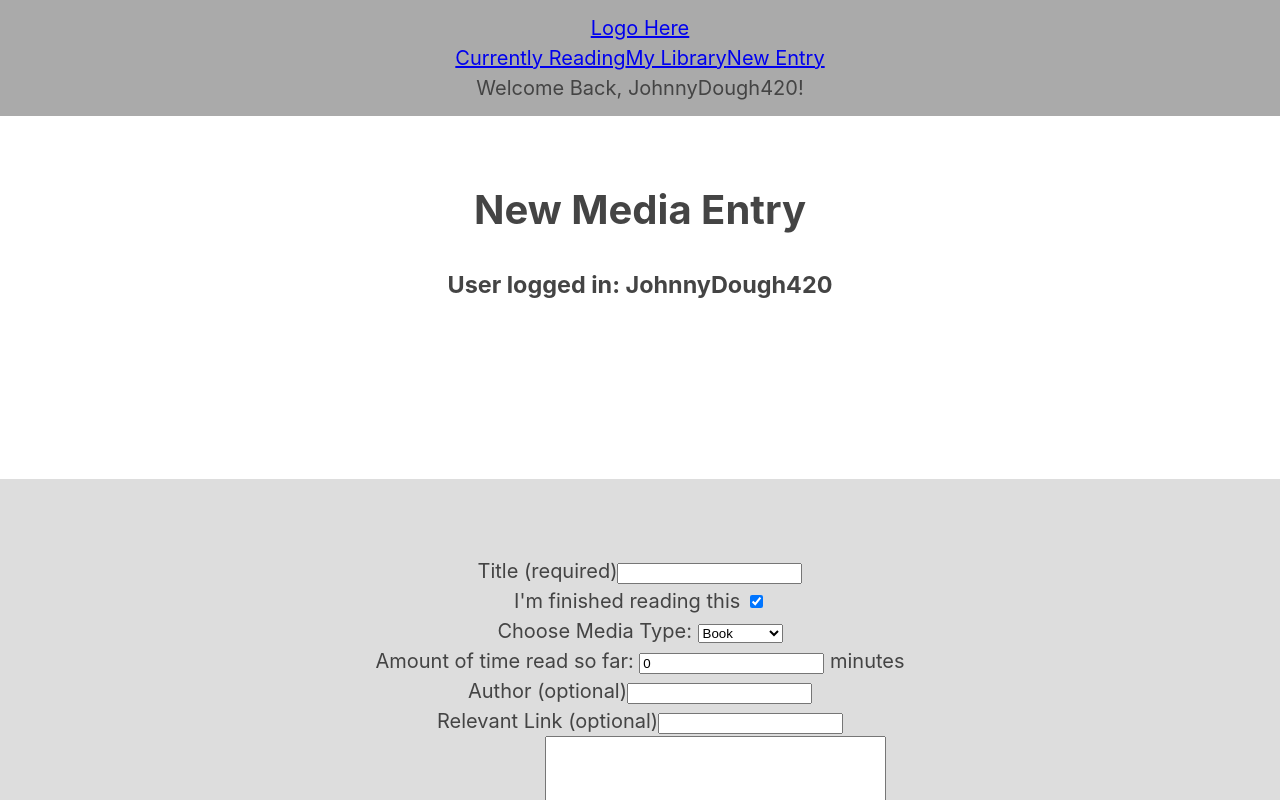
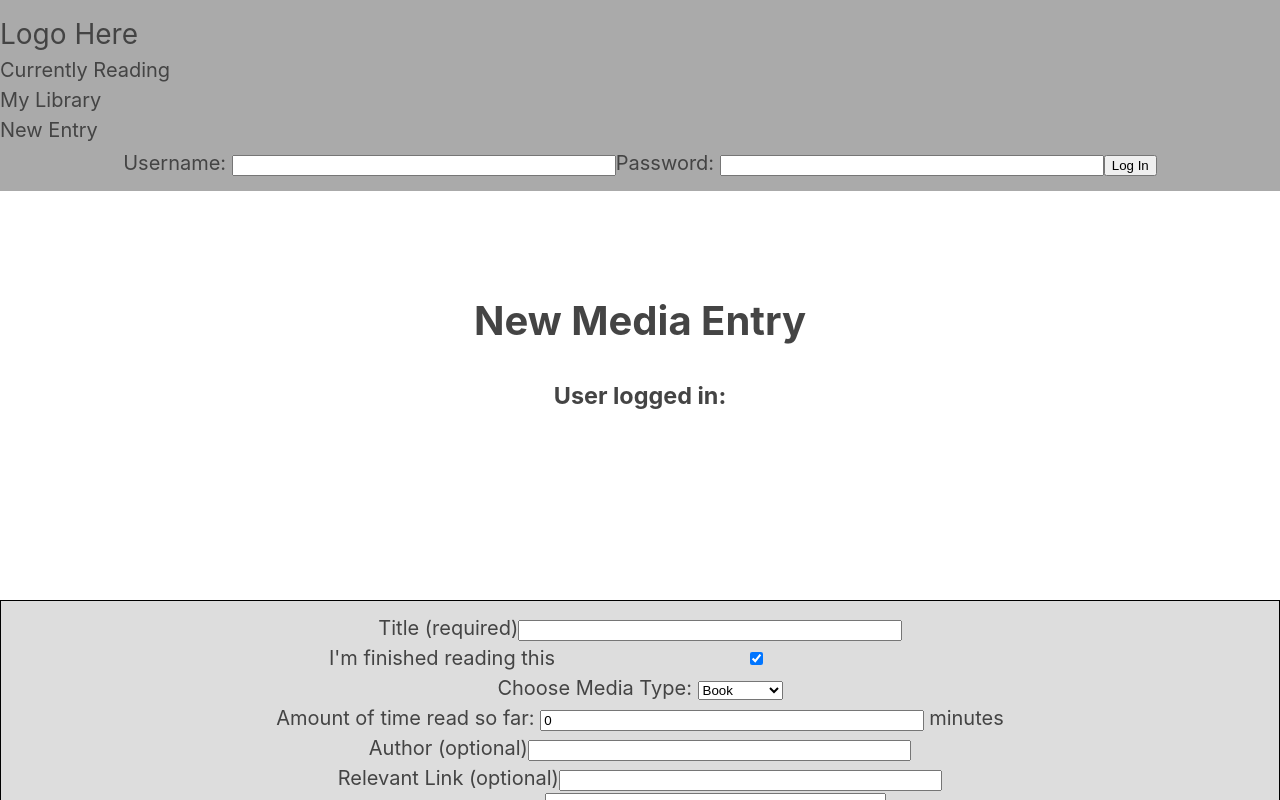
Before and after one commit to BladeBoles/LL-client, a React (Create React App) app: page /new-entry in a window 1280 px wide. Shown: the top 800 px of the page. Built offline with nearby package versions, Linux system fonts and the light colour scheme.

Commit message:
Trying to work on context updating based on database response, but so far no luck.  I think I need to reread both checkpoints on context.  Enough for tonight.

```diff
--- a/src/App/App.js
+++ b/src/App/App.js
@@ -6,17 +6,34 @@ import Landing from '../Landing/Landing';
 import MyLibrary from '../MyLibrary/MyLibrary';
 import Navbar from '../Navbar/Navbar';
 import NewEntry from '../NewEntry/NewEntry';
-
+import UserContext from '../context/UserContext';
 
 
 
 class App extends Component {
+  static contextType = UserContext;
 
+  state ={
+    user_login: this.context.user_login
+  }
+
+  handleSetLogin = (user_login) => {
+    this.setState({
+      user_login
+    })
+  }
 
   render() {
+
+    const contextLogin = {
+      user_login: this.state.user_login
+    }
+
     return (
+
     <>
-      <Navbar />
+    <UserContext.Provider value={{ contextLogin }}>
+      <Navbar onSetLogin={this.handleSetLogin} />
 
       <Switch>
 
@@ -29,6 +46,7 @@ class App extends Component {
         <Route exact path="/" component={Landing} />
 
       </Switch>
+      </UserContext.Provider>
     </>
   );
   }
--- a/src/CurrentlyReading/CurrentlyReading.css
+++ b/src/CurrentlyReading/CurrentlyReading.css
@@ -12,7 +12,7 @@ body {
 }
 
 main {
-  margin-top: 100px;
+  margin-top: 200px;
 }
 
 input {
--- a/src/CurrentlyReading/CurrentlyReading.js
+++ b/src/CurrentlyReading/CurrentlyReading.js
@@ -2,6 +2,7 @@ import React, { Component } from 'react'
 import { Route, Link } from 'react-router-dom'
 import CurrentlyItem from './CurrentlyItem'
 import UserContext from '../context/UserContext'
+import './CurrentlyReading.css'
 export default class CurrentlyReading extends Component {
   static contextType = UserContext;
 
--- a/src/MyLibrary/MyLibrary.css
+++ b/src/MyLibrary/MyLibrary.css
@@ -43,6 +43,7 @@ p {
   margin-right: 10px;
 }
 header {
+  margin-top: 200px;
   padding-top: 5%;
   margin-bottom: 10px;
 }
--- a/src/MyLibrary/MyLibrary.js
+++ b/src/MyLibrary/MyLibrary.js
@@ -2,6 +2,7 @@ import React, { Component } from 'react'
 import { Route, Link } from 'react-router-dom'
 import LibraryItem from './LibraryItem'
 import UserContext from '../context/UserContext'
+import './MyLibrary.css'
 
 export default class MyLibrary extends Component {
   static contextType = UserContext;
--- a/src/Navbar/Navbar.js
+++ b/src/Navbar/Navbar.js
@@ -2,13 +2,48 @@
 import React, { Component } from 'react'
 import { Link } from 'react-router-dom'
 import UserContext from '../context/UserContext'
+import './Navbar.css'
 
 export default class Navbar extends Component {
-  static contextType = UserContext;
+
+
+  constructor(props) {
+    super(props);
+
+    this.state = {
+      user_login: '',
+      user_password:''
+    }
+  }
+
+  handleEvent = (event) => {
+    const target = event.target;
+    const name = target.name;
+    const value = target.value;
+
+    this.setState({
+      [name]: value
+    })
+  }
+
+  handleSubmit = (event) => {
+    event.preventDefault();
+
+    fetch('http://localhost:8000/api/login')
+      .then(res => res.json())
+      .then((response) => {
+        this.setState({ response },
+          this.props.handleSubmitLogin(this.state.user_login));
+        console.log('Login API response: ', response)
+      }
+      )
+  }
 
   render() {
     return (
-      <nav role="navigation">
+  <UserContext.Consumer>
+    {({ handleChange }) => (
+  <nav role="navigation">
 		<div className="logo-hamberder">
 			<Link to="/" className="logo">Logo Here</Link>
 
@@ -21,11 +56,25 @@ export default class Navbar extends Component {
       <Link to="/my-library">My Library</Link>
       <Link to="/new-entry">New Entry</Link>
     </div>
-    <div className="user-message">
+
+    {(this.context.user_login) ?
+    (<div className="user-message">
         Welcome Back, {this.context.user_login}!
-    </div>
+    </div>) :
+
+    (<form htmlFor="login-form" onSubmit={this.handleSubmit} >
+      <label htmlFor="username">Username: </label>
+      <input type="text" name="user_login" value={this.state.user_login} onChange={this.handleEvent} />
+
+      <label htmlFor="password">Password: </label>
+      <input type="password" name="user_password" value={this.state.user_password} onChange={this.handleEvent} />
+
+      <button onClick={() => this.props.handleSubmitLogin}>Log In</button>
+    </form>)}
 
   </nav>
+    )}
+  </UserContext.Consumer>
     )
   }
 }
--- a/src/context/UserContext.js
+++ b/src/context/UserContext.js
@@ -1,12 +1,13 @@
 import React from 'react'
 
 const UserContext = React.createContext({
-  firstname: 'John',
-  lastname: 'Doe',
-  email: 'john.doe@gmail.com',
-  user_login: 'JohnnyDough420',
-  user_password: 'password0',
-  user_id: 1
+  firstname: '',
+  lastname: '',
+  email: '',
+  user_login: '',
+  user_password: '',
+  user_id: 0,
+  handleChange: () => {}
 })
 
 export default UserContext
```
